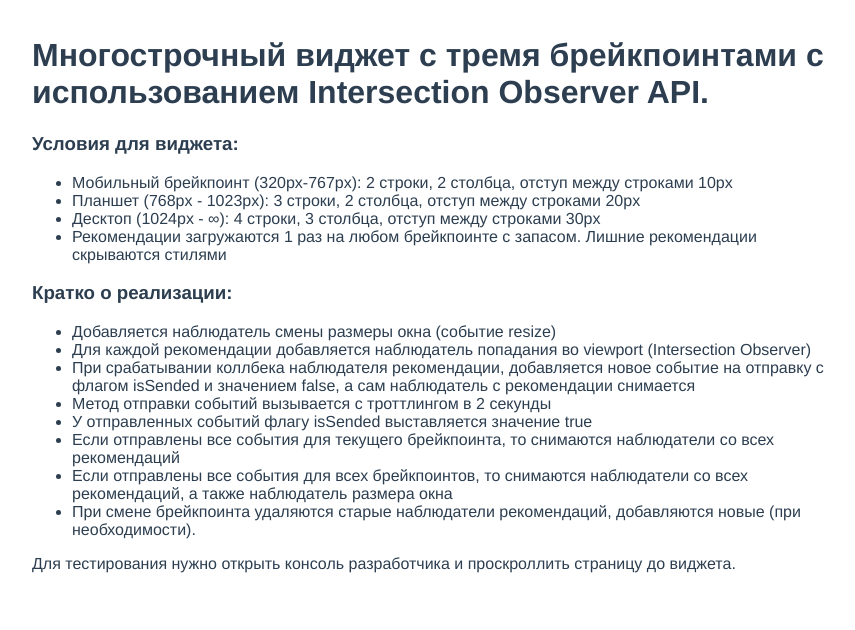
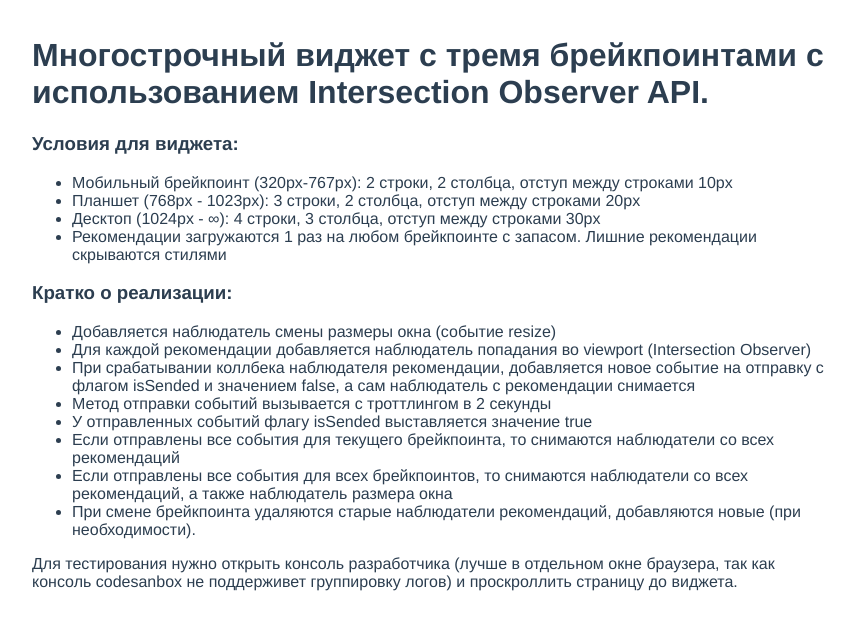
Before and after one commit to karambafe/aiturec-observe-widget-examples, a Vue app: page / in a window 1280 px wide. Shown: the top 630 px of the page, without its empty margins (208-1063 px from the left). Built offline with nearby package versions, Linux system fonts and the light colour scheme.

Commit message:
update description and comments

```diff
--- a/src/App.vue
+++ b/src/App.vue
@@ -44,7 +44,12 @@
       </li>
     </ul>
 
-    <p>Для тестирования нужно открыть консоль разработчика и проскроллить страницу до виджета.</p>
+    <p>
+      Для тестирования нужно открыть консоль разработчика
+      (лучше в отдельном окне браузера, так как консоль codesanbox
+      не поддерживет группировку логов)
+      и проскроллить страницу до виджета.
+    </p>
 
     <div
       :id="WIDGET_ID"
```
Also changed, not shown: src/widgetObserver.js (+4 -4 lines).
